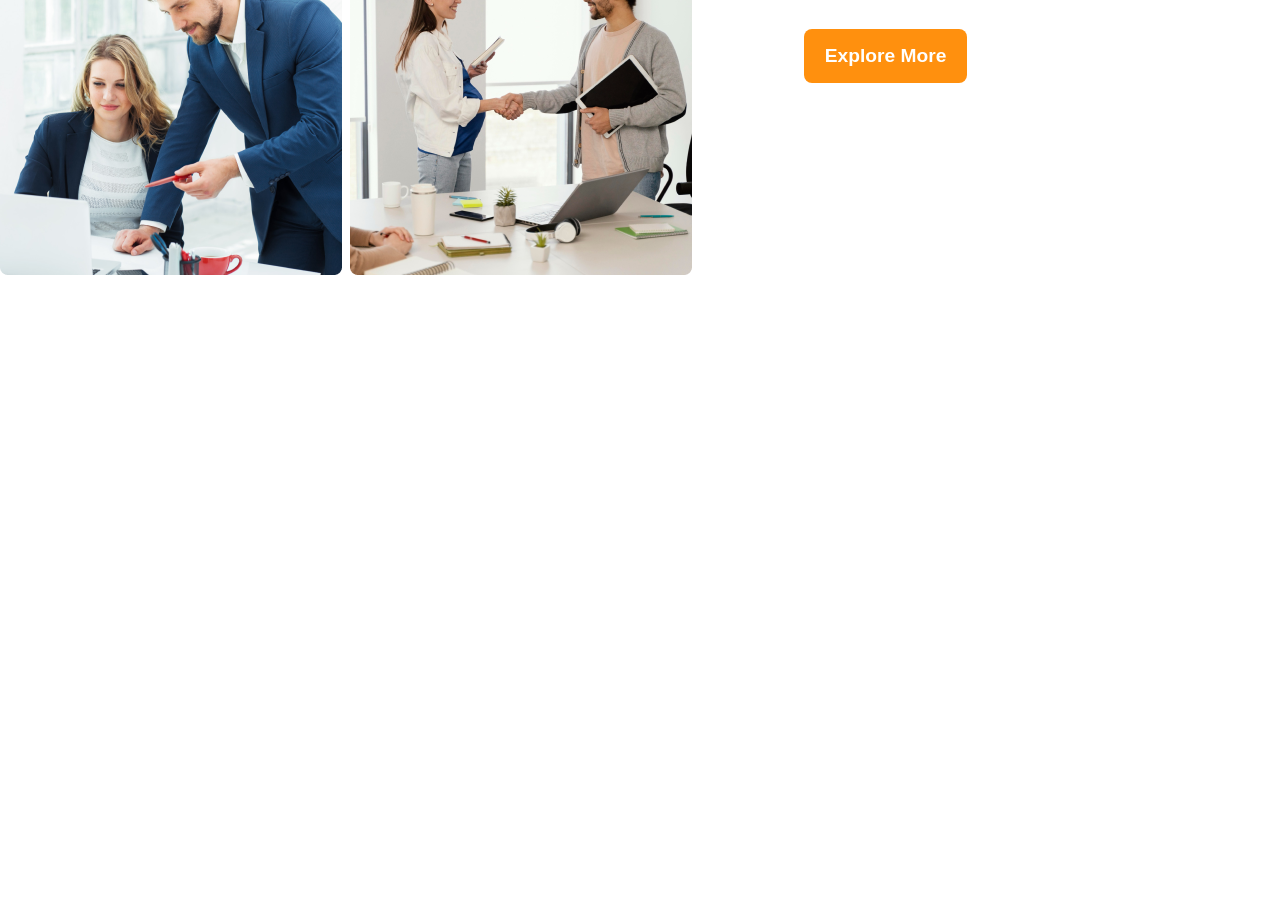
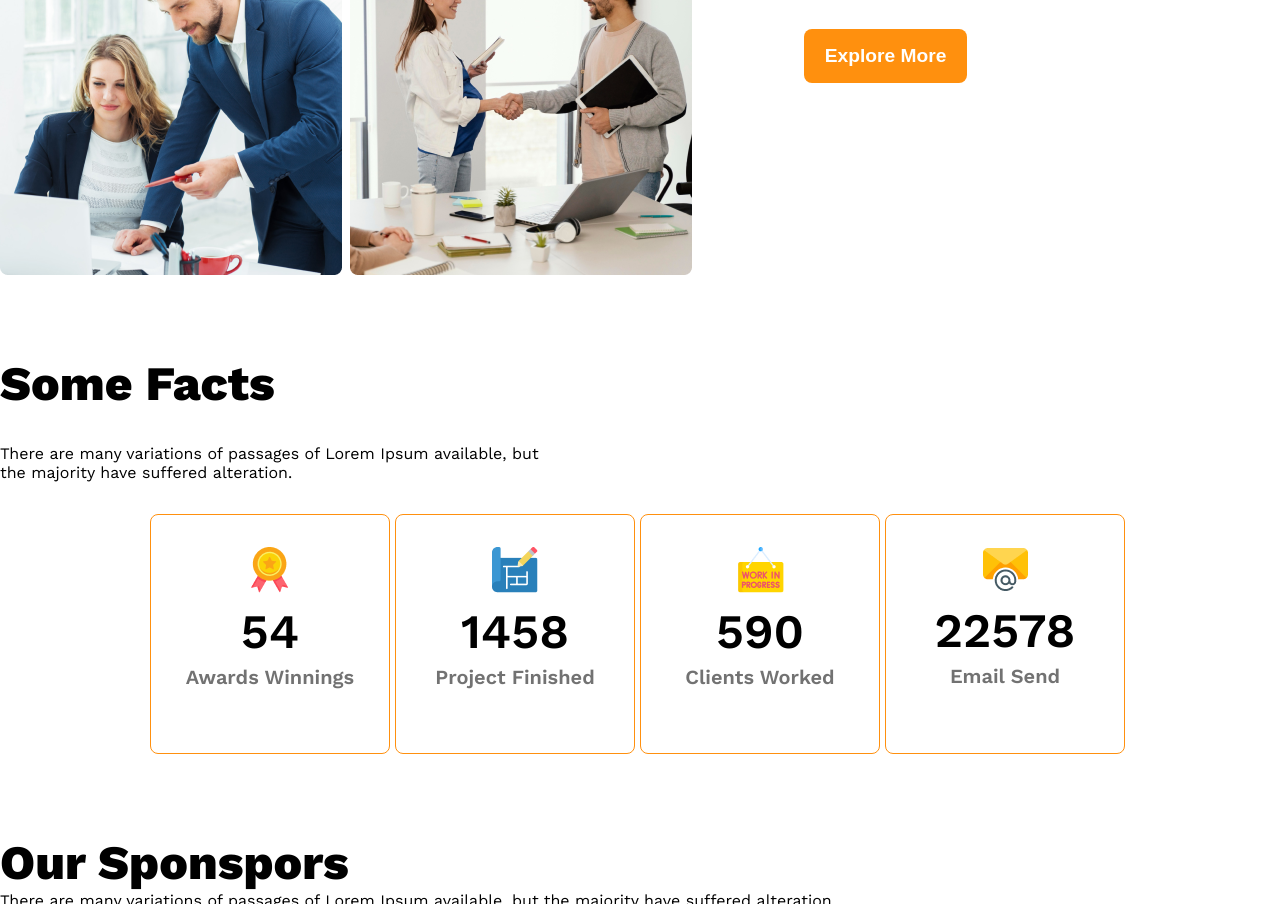
Before and after one commit to asemibnezahir/G3-Architect-Web, a plain HTML site: page index.html in a window 1280 px wide. Shown: the part 1654-2558 px from the top of the page. Before the commit the page ends 1929 px from the top, so only its background shows below. Drawn offline with nearby package versions, Linux system fonts and the light colour scheme.

Commit message:
Completed Some Facts Section & made structure of Sponsor Section

```diff
--- a/Styles/style.css
+++ b/Styles/style.css
@@ -3,7 +3,6 @@
     padding: 0;
     box-sizing: border-box;
 }
-
 
 /* Font Family of Work Sans */
 .work-sans-font {
@@ -11,6 +10,11 @@
   font-optical-sizing: auto;
   font-style: normal;
 }
+
+
+
+
+
 
 /* Common Styles */
 .flexible{
@@ -46,6 +50,27 @@ desc{
     border-radius: 0.5rem;
     background-color: #FF900E;
 }
+.sec-title{
+    font-size: 3rem;
+    font-weight: 800;
+}
+
+
+
+
+
+
+
+
+
+
+
+
+
+
+
+
+
 
 
 
@@ -112,6 +137,20 @@ desc{
 /* Header Part Ends */
 
 
+
+
+
+
+
+
+
+
+
+
+
+
+
+
 /* Main Part Starts */
 main{
     max-width: 1440px;
@@ -120,6 +159,10 @@ main{
 main>section{
     margin-top: 5rem;
 }
+
+
+
+
 /* Teams Section Starts */
 .teams{
     gap: 7rem;
@@ -142,7 +185,66 @@ main>section{
 /* Teams Section Ends */
 
 
+
+
+/* Some Facts Section Starts */
+.fact-desc{
+    max-width: 540px;
+    margin: 2rem 0;
+}
+
+.fact-container{
+    display: grid;
+    grid-template-columns: repeat(4,1fr);
+    margin: 0 150px;
+}
+.fact-card{
+    padding: 2rem;
+    border: 1.5px solid rgba(255, 144, 14, 1);
+    border-radius: 8px;
+    width: 240px;
+    height: 240px;
+}
+.fact-icon{
+    display: flex;
+    justify-content: center;
+    align-items: center;
+
+}
+.fact-num{
+    display: flex;
+    justify-content: center;
+    align-items: center;
+    font-size: 3rem;
+    font-weight: 600;
+    margin: 10px 0px 5px;
+}
+.fact-name{
+    display: flex;
+    justify-content: center;
+    align-items: center;
+    font-size: 1.25rem;
+    font-weight: 600;
+}
+/* Some Facts Section Ends */
+
+
+
+/* Sponsors Section Starts */
+
+/* Sponsors Section Ends */
+
 /* Main Part Ends */
+
+
+
+
+
+
+
+
+
+
 
 
 /* Responsive Media Query For Mobile */
@@ -154,11 +256,17 @@ main>section{
         margin-top: 2rem;
         text-align: center;
     }
-    .team-img-container{
+    .team-img-container,.fact-container{
         grid-template-columns: repeat(1,1fr);
     }
     .our-features{
         text-align: center;
+    }
+    .some-fact{
+        text-align: center;
+    }
+    .fact-container{
+        gap:20px;
     }
 }
 
@@ -171,4 +279,8 @@ main>section{
     .our-features{
         text-align: center;
     }
+    .fact-container{
+        grid-template-columns: repeat(2,1fr);
+        gap:20px;
+    }
 }
--- a/index.html
+++ b/index.html
@@ -57,6 +57,51 @@
             </div>
         </section>
 
+        <section class="enjoy">
+
+        </section>
+
+        <section class="some-fact">
+            <h1 class="fact-title sec-title">Some Facts</h1>
+            <p class="fact-desc desc">There are many variations of passages of Lorem Ipsum available, but the majority have suffered alteration.</p>
+            <div class="contain">
+                 <div class="fact-container">
+                <div class="fact-card">
+                    <div class="fact-icon"><img src="images/icons/ribon.png" alt="Ribon Icon"></div>
+                    <h3 class="fact-num">54</h3>
+                    <p class="fact-name low-dark">Awards Winnings</p>
+                </div>
+                <div class="fact-card">
+                    <div class="fact-icon"><img src="images/icons/projects.png" alt="projects"></div>
+                    <h3 class="fact-num">1458</h3>
+                    <p class="fact-name low-dark">Project Finished</p>
+                </div>
+                <div class="fact-card">
+                    <div class="fact-icon"><img src="images/icons/customers.png" alt="customers"></div>
+                    <h3 class="fact-num">590</h3>
+                    <p class="fact-name low-dark">Clients Worked</p>
+                </div>
+                <div class="fact-card">
+                    <div class="fact-icon"><img src="images/icons/email.png" alt="email"></div>
+                    <h3 class="fact-num">22578</h3>
+                    <p class="fact-name low-dark">Email Send</p>
+                </div>
+            </div>
+            </div>
+        </section>
+
+
+        <section class="sponsor">
+            <h1 class="sec-title">Our Sponspors</h1>
+            <p class="desc">There are many variations of passages of Lorem Ipsum available, but the majority have suffered alteration.</p>
+            <div class="sponsor-container">
+                <div class="sponsor-info"><img src="images/sponsors/spotify.png" alt="Spotify"></div>
+                <div class="sponsor-info"><img src="images/sponsors/amazon.png" alt="Amazon"></div>
+                <div class="sponsor-info"><img src="images/sponsors/google.png" alt="Google"></div>
+                <div class="sponsor-info"><img src="images/sponsors/telerama.png" alt="Telerama"></div>
+                <div class="sponsor-info"><img src="images/sponsors/figma.png" alt="Figma"></div>
+            </div>
+        </section>
     </main>
 
 
```
